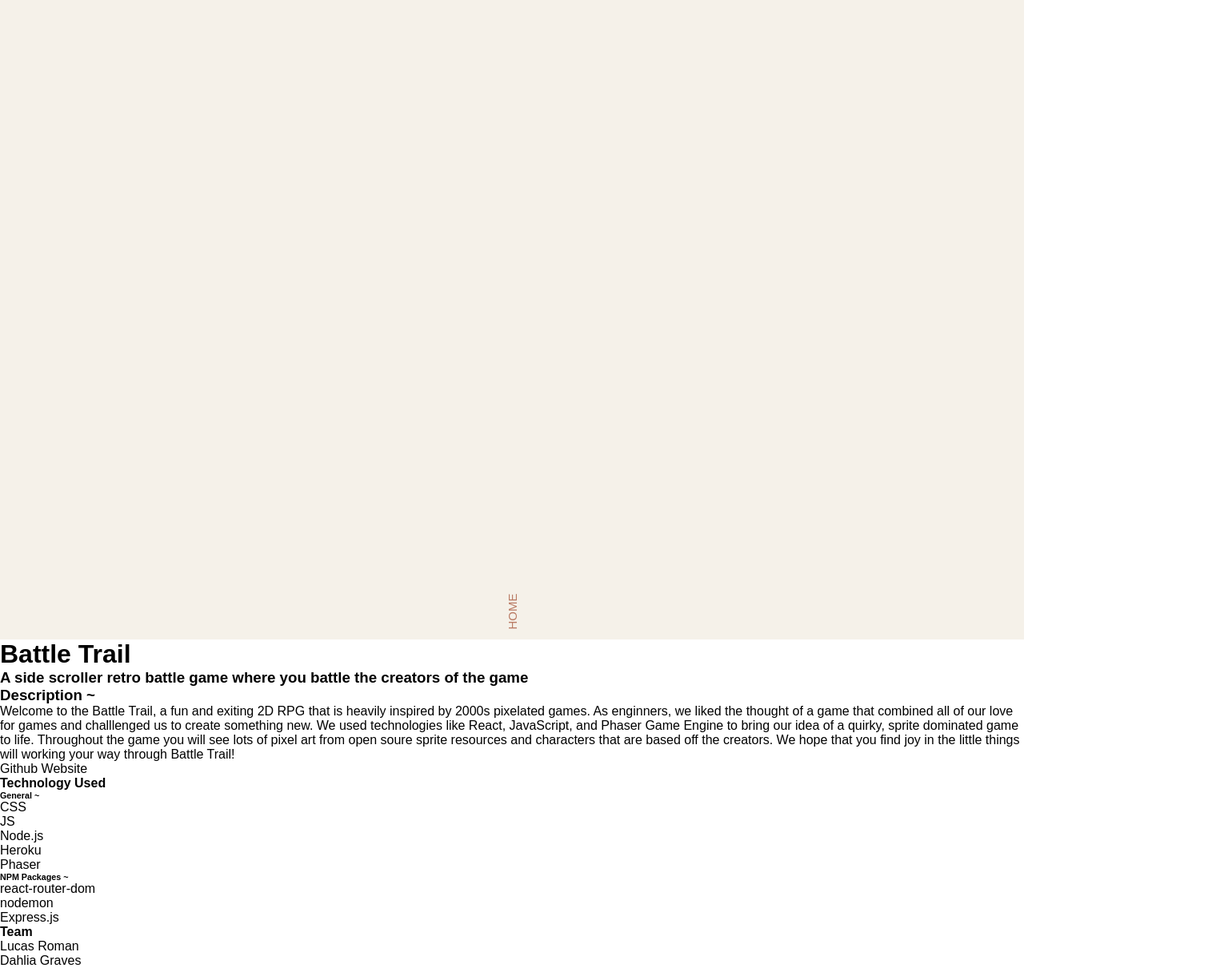
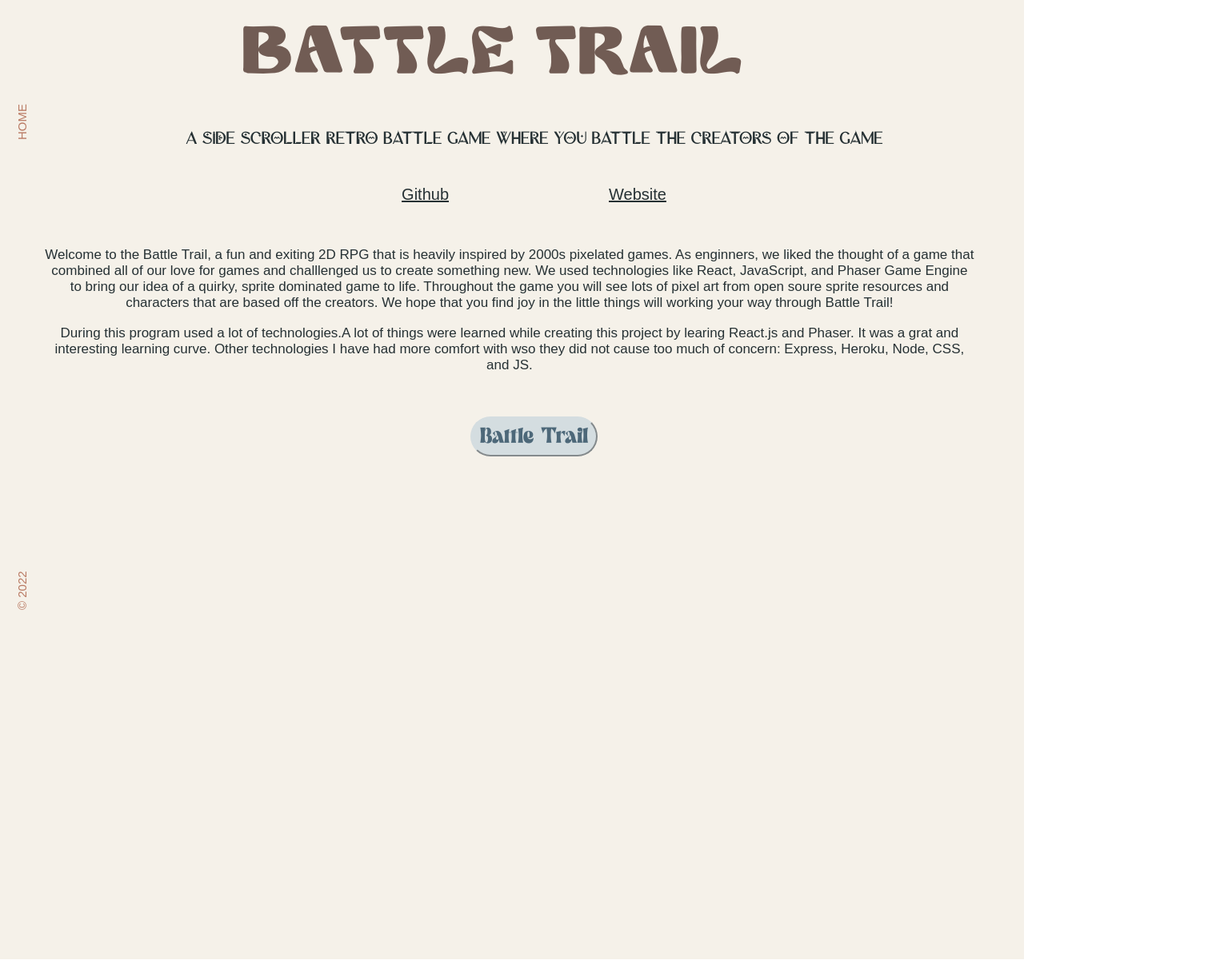
Before and after one commit to brookelove/myportfolio, a React (Create React App) app: page /project01 in a window 1280 px wide. Shown: the top 1211 px of the page at 80% size, 1525 px wide, since content can reach past the window. Built offline with nearby package versions, Linux system fonts and the light colour scheme.

Commit message:
starting project

```diff
--- a/src/pages/Project1.js
+++ b/src/pages/Project1.js
@@ -4,56 +4,65 @@ import "../styles/Project.css";
 
 export default function Project01() {
   return (
-    <div className="beigeBackgd">
-      <Navbar />
-      <div>
-        <h1>Battle Trail</h1>
-        <h3>
-          A side scroller retro battle game where you battle the creators of the
-          game
-        </h3>
-        <h3>Description ~</h3>
-        <p>
-          Welcome to the Battle Trail, a fun and exiting 2D RPG that is heavily
-          inspired by 2000s pixelated games. As enginners, we liked the thought
-          of a game that combined all of our love for games and challlenged us
-          to create something new. We used technologies like React, JavaScript,
-          and Phaser Game Engine to bring our idea of a quirky, sprite dominated
-          game to life. Throughout the game you will see lots of pixel art from
-          open soure sprite resources and characters that are based off the
-          creators. We hope that you find joy in the little things will working
-          your way through Battle Trail!
-        </p>
-        <a>Github </a>
-        <a>Website</a>
-        <h4>Technology Used</h4>
-        <h6>General ~</h6>
-        <ul>
-          <li>CSS</li>
-          <li>JS</li>
-          <li>Node.js</li>
-          <li>Heroku</li>
-          <li>Phaser</li>
-        </ul>
-        <h6>NPM Packages ~</h6>
-        <ul>
-          <li>react-router-dom</li>
-          <li>nodemon</li>
-          <li>Express.js</li>
-        </ul>
-        <h4>Team</h4>
-        <ul>
-          <li>
-            <a>Lucas Roman</a>
-          </li>
-          <li>
-            <a>Dahlia Graves</a>
-          </li>
-          <li>
-            <a>James Harding</a>
-          </li>
-        </ul>
-        <button>Battle Trail</button>
+    <div className="project01LandingBeigeBkgrd">
+      <div className="ProjectContainer">
+        <Navbar />
+        <div>
+          <h1 className="projectTitle">Battle Trail</h1>
+          <br></br>
+          <br></br>
+          <h3 className="projectShortBlurb">
+            A side scroller retro battle game where you battle the creators of
+            the game
+          </h3>
+          <br></br>
+          <div className="linksToProjectContainer">
+            <a
+              href="https://github.com/JaHa675/project-3"
+              className="linksToProject"
+              target="_blank"
+            >
+              Github
+            </a>
+            <a
+              href="https://battle-trail.herokuapp.com"
+              target="_blank"
+              className="linksToProject"
+            >
+              Website
+            </a>
+          </div>
+          <br></br>
+          <br></br>
+          <br></br>
+          <p className="projectDescription">
+            Welcome to the Battle Trail, a fun and exiting 2D RPG that is
+            heavily inspired by 2000s pixelated games. As enginners, we liked
+            the thought of a game that combined all of our love for games and
+            challlenged us to create something new. We used technologies like
+            React, JavaScript, and Phaser Game Engine to bring our idea of a
+            quirky, sprite dominated game to life. Throughout the game you will
+            see lots of pixel art from open soure sprite resources and
+            characters that are based off the creators. We hope that you find
+            joy in the little things will working your way through Battle Trail!
+          </p>
+          <br></br>
+          <p className="projectDescription">
+            During this program used a lot of technologies.A lot of things were
+            learned while creating this project by learing React.js and Phaser.
+            It was a grat and interesting learning curve. Other technologies I
+            have had more comfort with wso they did not cause too much of
+            concern: Express, Heroku, Node, CSS, and JS.
+          </p>
+          <br></br>
+          <br></br>
+          <br></br>
+          <div className="projectButton">
+          <button> <a href="https://battle-trail.herokuapp.com" target="_blank" className="buttonLink">Battle Trail</a>
+
+          </button>
+          </div>
+        </div>
       </div>
     </div>
   );
--- a/src/pages/Project2.js
+++ b/src/pages/Project2.js
@@ -6,8 +6,15 @@ export default function Project02() {
   return (
     <div className="beigeBackgd">
       <Navbar />
-      <div>
+      <div className="aboutContainer">
         <h1>Evergreen Body Mod</h1>
+        <p>Comming Soon!</p>
+        <a
+          href="https://github.com/brookelove/evergreen-body-mod"
+          className="linksToProject"
+        >
+          Github
+        </a>
       </div>
     </div>
   );
--- a/src/pages/Project3.js
+++ b/src/pages/Project3.js
@@ -8,6 +8,7 @@ export default function Project03() {
       <Navbar />
       <div>
         <h1>Cake Man</h1>
+        <p>Comming Soon!</p>
       </div>
     </div>
   );
--- a/src/pages/Work.js
+++ b/src/pages/Work.js
@@ -40,7 +40,7 @@ export default function Work() {
               Cake Man
             </a>
           </h1>
-          <h1 className="projectTitle">
+          {/* <h1 className="projectTitle">
             <a href="/project04" className="projectLink">
               Project 4
             </a>{" "}
@@ -54,7 +54,7 @@ export default function Work() {
             <a href="/project06" className="projectLink">
               Project 6
             </a>
-          </h1>
+          </h1> */}
         </div>
       </div>
     </div>
--- a/src/styles/Project.css
+++ b/src/styles/Project.css
@@ -0,0 +1,49 @@
+.project01LandingBeigeBkgrd {
+  height: 150vh;
+  background-color: var(--cream);
+}
+.ProjectContainer {
+  height: 150vh;
+  display: flex;
+  color: var(--complete);
+}
+.projectTitle {
+  text-align: center;
+  font-family: "Liber";
+  font-size: 500%;
+  color: var(--dark);
+  position: relative;
+  left: 20%;
+}
+.projectShortBlurb {
+  font-size: 130%;
+  text-align: center;
+  font-family: "Loura";
+}
+.linksToProjectContainer {
+  display: flex;
+  justify-content: center;
+}
+.linksToProject {
+    font-size: 20px;
+    color: var(--complete);
+    margin: 30px 100px 0 100px;
+}
+.linksToProject:hover {
+    text-decoration: line-through;
+}
+.projectSubTitle {
+    font-size: 35px;
+    color: var(--med);
+    font-weight: 1400;
+    font-family: "Woman";
+}
+.projectDescription {
+    width: 95%;
+    font-size: 17px;
+    text-align: center;
+}
+.projectButton {
+    display: flex;
+    justify-content: center;
+}
--- a/src/styles/Work.css
+++ b/src/styles/Work.css
@@ -38,7 +38,9 @@
 .projectLink {
   color: var(--dark);
   text-decoration: none;
-  font-size: 150%;
+  position: relative;
+  right: 20%;
+  font-size: 50%;
 }
 .projectLink:hover {
   transition-duration: 500ms;
```
